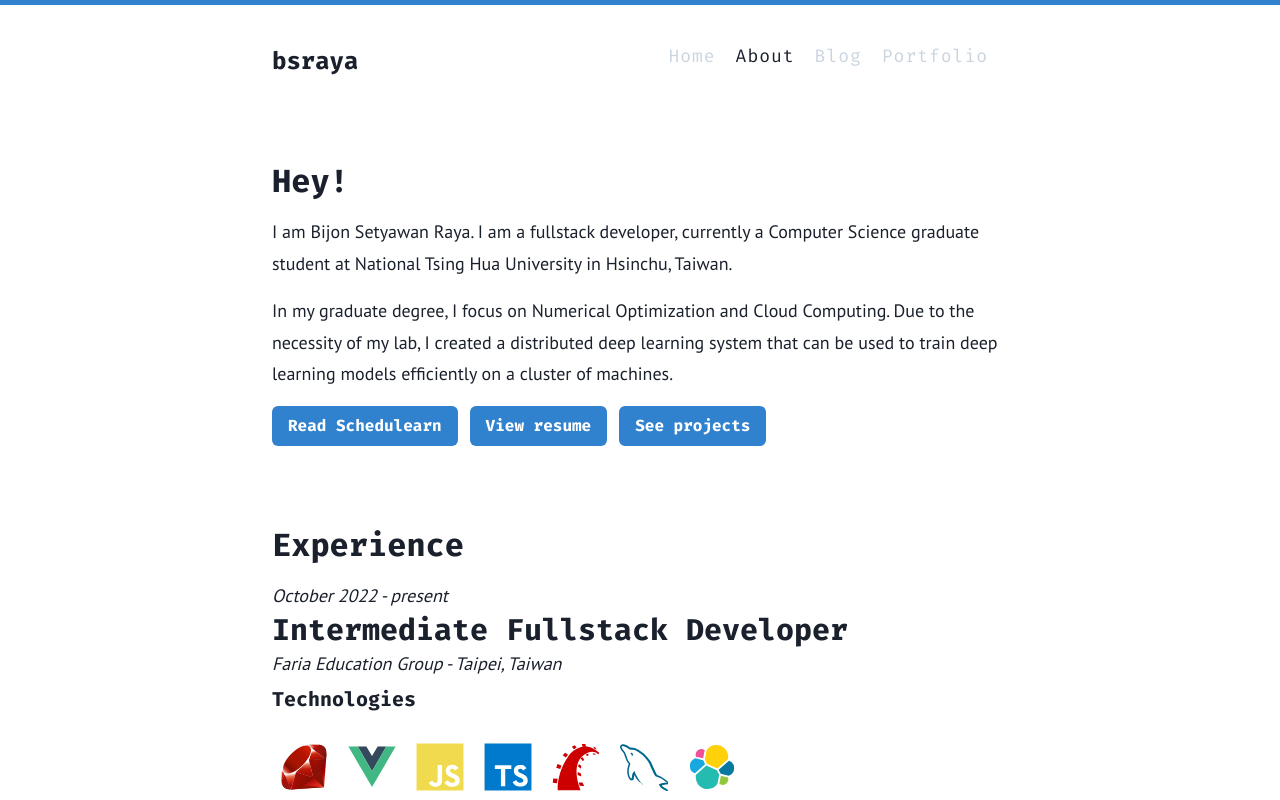
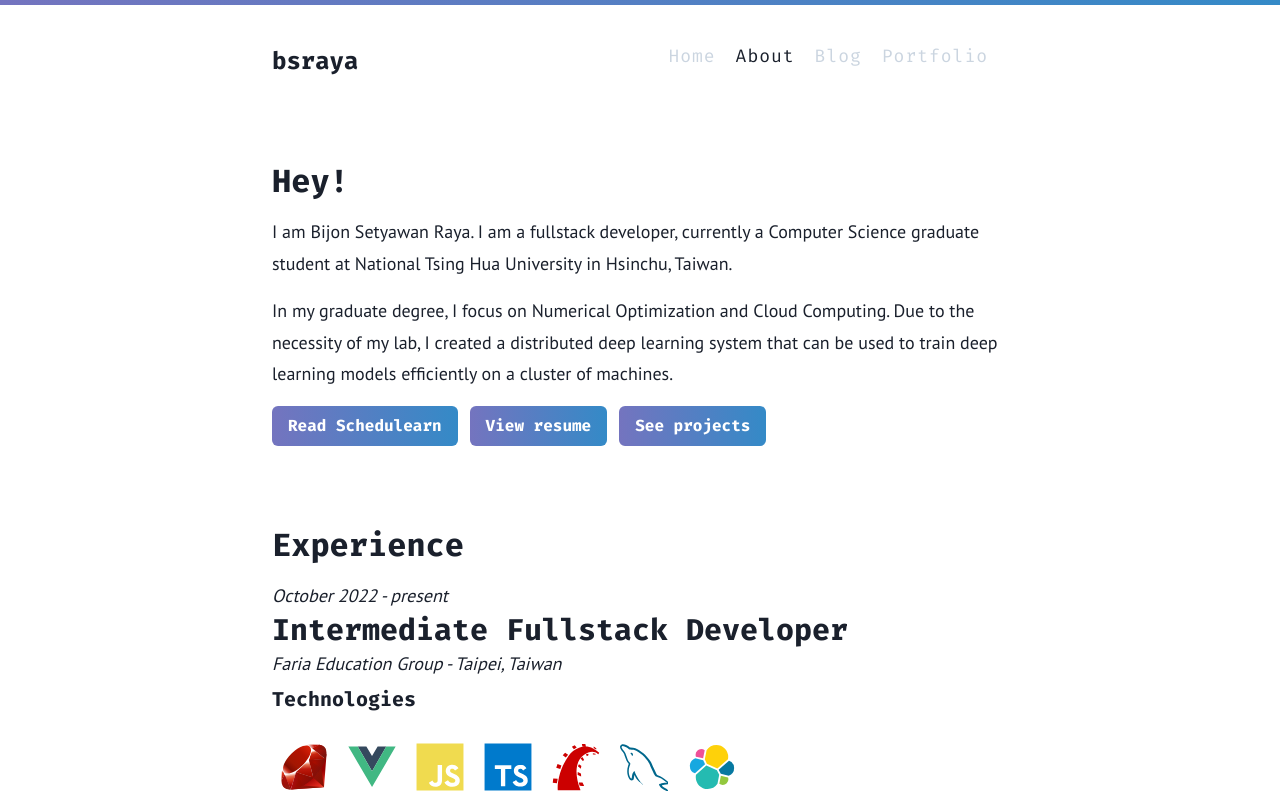
Before and after one commit to bsraya/bsraya, a Next.js app: page /about in a window 1280 px wide. Shown: the top 800 px of the page. Built offline with nearby package versions, Linux system fonts and the light colour scheme; no server answers; a small style sheet from the web is missing.

Commit message:
style: fix margins

```diff
--- a/components/Layout.tsx
+++ b/components/Layout.tsx
@@ -22,7 +22,7 @@ const Layout: React.FC<{ children: React.ReactNode }> = ({ children }) => {
                 style={{
                     scaleX: scaleX,
                     height: "5px",
-                    background: "#3182ce",
+                    background: "linear-gradient(to right, #7474bf, #348ac7)",
                     position: "fixed",
                     top: 0,
                     left: 0,
--- a/pages/about.tsx
+++ b/pages/about.tsx
@@ -48,8 +48,12 @@ export default function About(): JSX.Element {
                 >
                     <Button
                         width="fit-content"
-                        colorScheme="blue"
                         fontFamily="heading"
+                        color="white"
+                        bgGradient="linear-gradient(to right, #7474bf, #348ac7)"
+                        _hover={{
+                            filter: "brightness(1.2)"
+                        }}
                     >
                         <NextLink
                             passHref
@@ -60,8 +64,12 @@ export default function About(): JSX.Element {
                     </Button>
                     <Button
                         width="fit-content"
-                        colorScheme="blue"
                         fontFamily="heading"
+                        color="white"
+                        bgGradient="linear-gradient(to right, #7474bf, #348ac7)"
+                        _hover={{
+                            filter: "brightness(1.2)"
+                        }}
                     >
                         <Link
                             href={process.env.NEXT_PUBLIC_RESUME_URL || process.env.RESUME_URL}
@@ -76,8 +84,12 @@ export default function About(): JSX.Element {
 
                     <Button
                         width="fit-content"
-                        colorScheme="blue"
                         fontFamily="heading"
+                        color="white"
+                        bgGradient="linear-gradient(to right, #7474bf, #348ac7)"
+                        _hover={{
+                            filter: "brightness(1.2)"
+                        }}
                     >
                         <NextLink
                             passHref
--- a/pages/index.tsx
+++ b/pages/index.tsx
@@ -62,7 +62,7 @@ export default function Home({ posts }: { posts: IPost[] }): JSX.Element {
                         fontSize="2rem"
                         fontWeight="700"
                         width="fit-content"
-                        bgGradient="linear-gradient(315deg, #0cbaba 0%, #380036 74%)"
+                        bgGradient="linear-gradient(to right, #7474bf, #348ac7)"
                         bgClip="text"
                     >
                         BIJON SETYAWAN RAYA
--- a/pages/portfolio.tsx
+++ b/pages/portfolio.tsx
@@ -12,7 +12,7 @@ export default function Portfolio({ portfolios }: { portfolios: IPost[] }): JSX.
     return (
         <Layout>
             <Seo title="Portfolio" type="website" />
-            <Heading mt="5rem" fontSize="2rem">Portfolio</Heading>
+            <Heading mt="5rem" mb="1" fontSize="2rem">Portfolio</Heading>
             <Posts posts={portfolios} type="portfolio" />
         </Layout>
     )
```
Also changed, not shown: pages/blog.tsx (+6 -4 lines).
